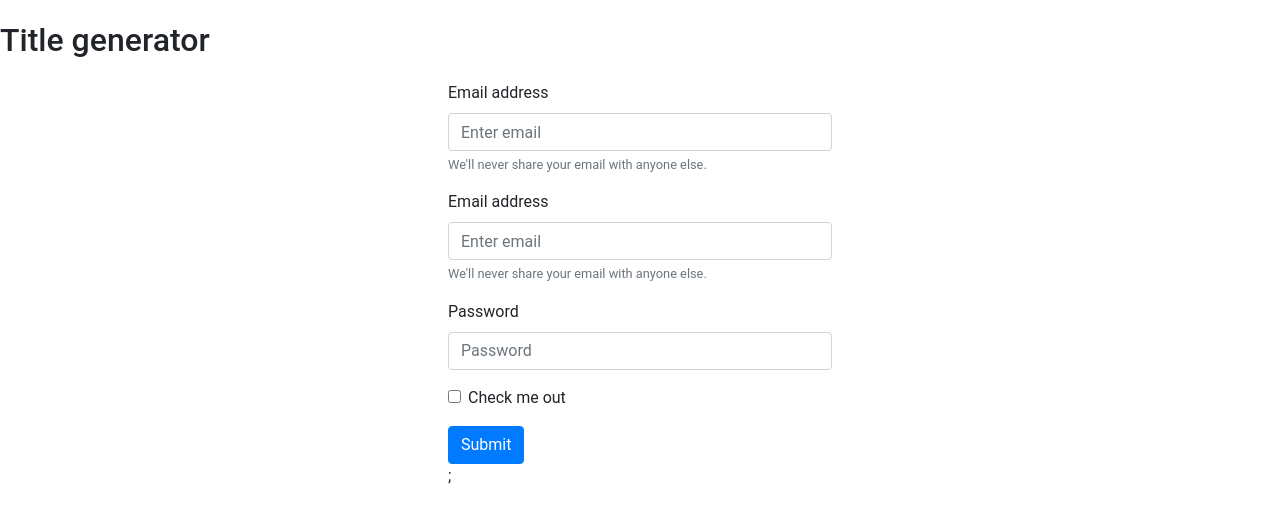
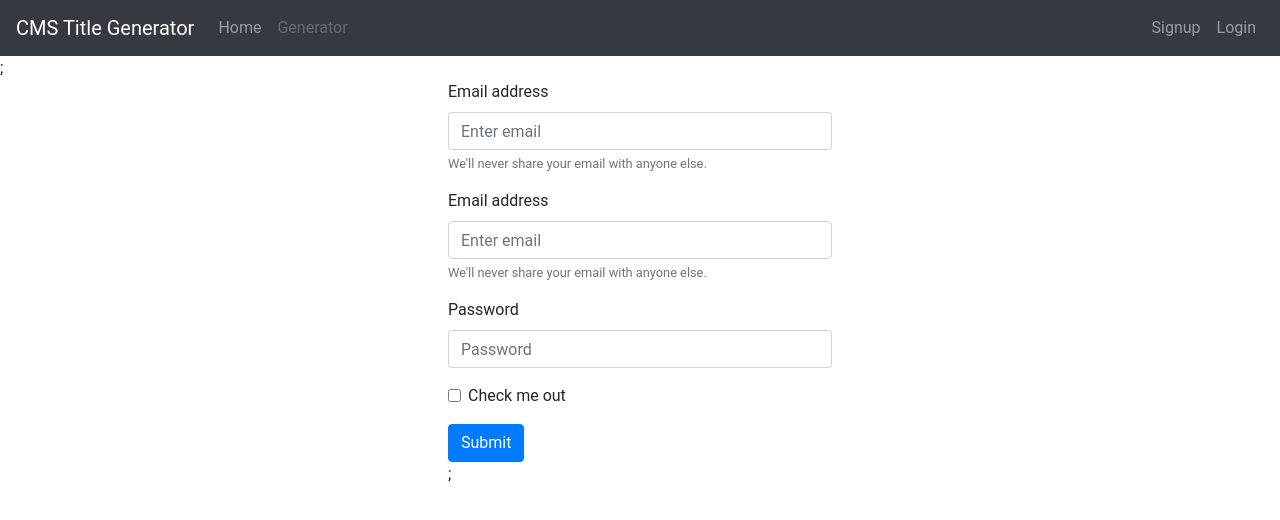
Before and after one commit to DevWichrowski/CMS-title-generator, a React (Create React App) app: page / in a window 1280 px wide. Shown: the top 520 px of the page. Built offline with nearby package versions, Linux system fonts and the light colour scheme.

Commit message:
Add GuestMenu and LoggedInMenu component

```diff
--- a/src/App.js
+++ b/src/App.js
@@ -2,12 +2,13 @@ import React, { Component } from 'react';
 import './App.scss';
 import LoginForm from './components/LoginForm/LoginForm';
 import RegistrationForm from './components/RegistrationForm/RegistrationForm';
+import Menu from './components/Menu/Menu';
 
 class App extends Component {
   render() {
     return (
       <div className="App">
-       <h1>Title generator</h1>
+       <Menu />
        <RegistrationForm />
       </div>
     );
--- a/src/components/Menu/GuestMenu/GuestMenu.js
+++ b/src/components/Menu/GuestMenu/GuestMenu.js
@@ -0,0 +1,27 @@
+import React, { Component } from 'react';
+import { Navbar, Nav } from 'react-bootstrap';
+
+export default class GuestMenu extends Component {
+	render() {
+		return (
+			<div>
+				<Navbar collapseOnSelect expand="lg" bg="dark" variant="dark">
+					<Navbar.Brand href="#home">CMS Title Generator</Navbar.Brand>
+					<Navbar.Toggle aria-controls="responsive-navbar-nav" />
+					<Navbar.Collapse id="responsive-navbar-nav">
+						<Nav className="mr-auto">
+							<Nav.Link href="#home">Home</Nav.Link>
+							<Nav.Link href="#generator" disabled>Generator</Nav.Link>
+						</Nav>
+						<Nav>
+							<Nav.Link href="#signup">Signup</Nav.Link>
+							<Nav.Link eventKey={2} href="#login">
+								Login
+							</Nav.Link>
+						</Nav>
+					</Navbar.Collapse>
+				</Navbar>;
+			</div>
+		);
+	}
+}
--- a/src/components/Menu/Menu.js
+++ b/src/components/Menu/Menu.js
@@ -0,0 +1,10 @@
+import React from 'react'
+import GuestMenu from './GuestMenu/GuestMenu';
+
+export default function Menu() {
+  return (
+    <div>
+      <GuestMenu />
+    </div>
+  )
+}
--- a/src/components/RegistrationForm/RegistrationForm.js
+++ b/src/components/RegistrationForm/RegistrationForm.js
@@ -27,14 +27,14 @@ export default class RegistrationForm extends Component {
 	};
 
 	registerUser = () => {
-        const formBody = new FormData();
-        formBody.append('email', this.state.email);
-        formBody.append('password', this.state.password);
-        formBody.append('username', this.state.username)
-		const data = { "email": this.state.email, "password": this.state.password };
+		const data = { email: this.state.email, password: this.state.password };
 		fetch('https://reqres.in/api/register', {
 			method: 'POST',
-			body: formBody
+			headers: {
+				Accept: 'application/json',
+				'Content-Type': 'application/json'
+			},
+			body: JSON.stringify(data)
 		}).then((resp) => {
 			console.log(resp);
 		});
```
Also changed, not shown: src/components/Menu/LoggedInMenu/LoggedInMenu.js (+24 -0 lines).
